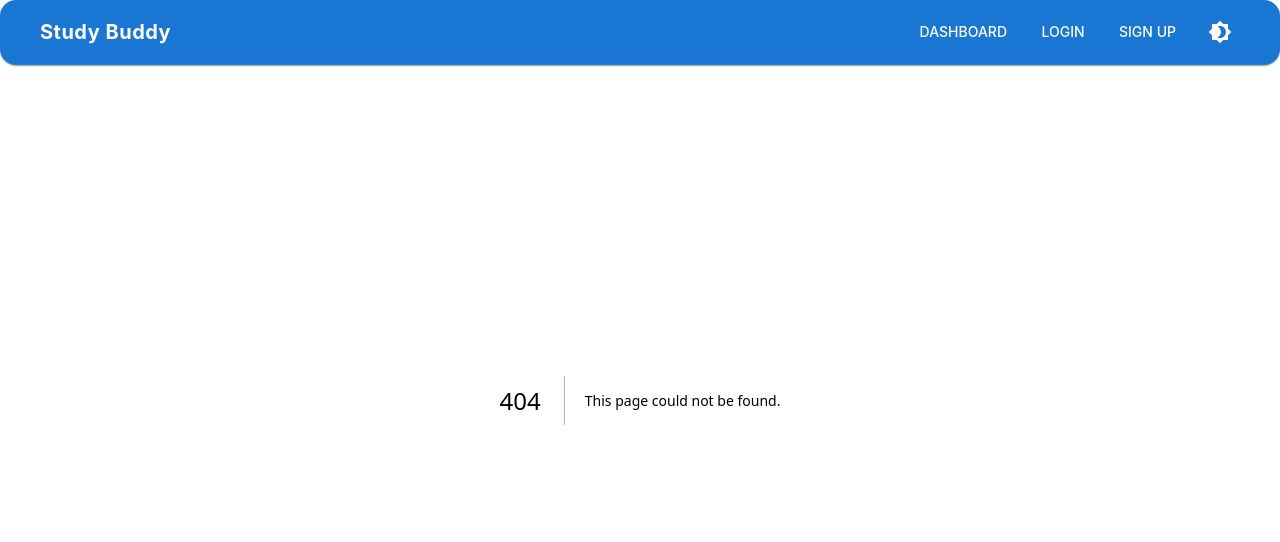
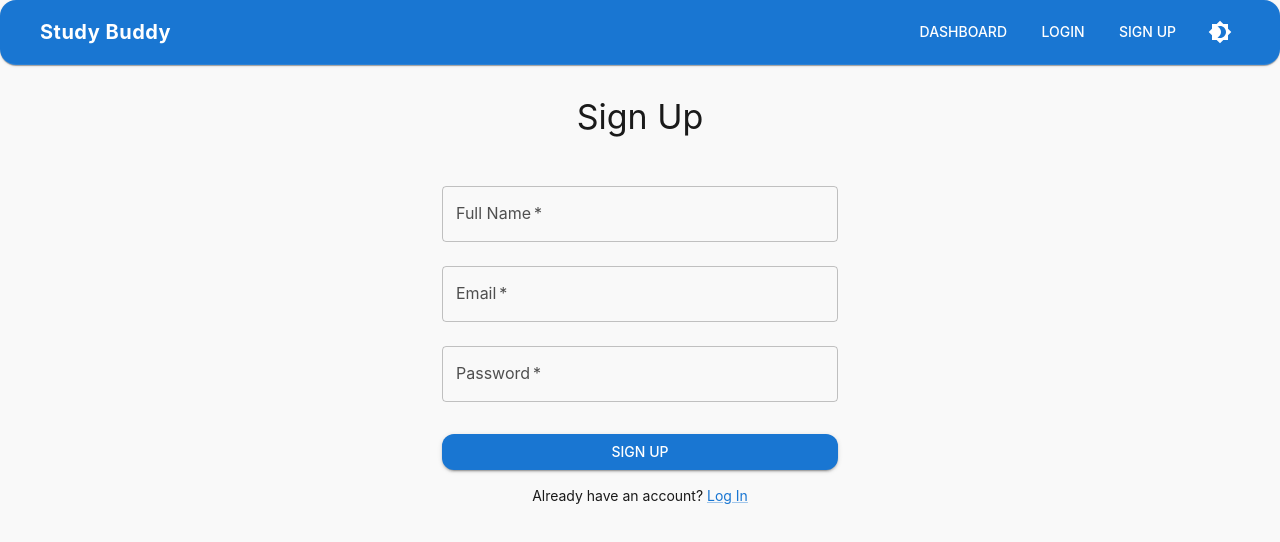
Before and after one commit to ncridlig/study-buddy, a Next.js app in the folder frontend/: page /signup in a window 1280 px wide. Before the commit this address had no page. Shown: the top 542 px of the page. Built offline with nearby package versions, Linux system fonts and the light colour scheme.

Commit message:
added login and sign up page

```diff
--- /dev/null
+++ b/frontend/src/app/login/page.tsx
@@ -0,0 +1,69 @@
+'use client';
+
+import React, { useState } from 'react';
+import {
+  Box,
+  Button,
+  Container,
+  TextField,
+  Typography,
+  Link as MuiLink,
+} from '@mui/material';
+import Link from 'next/link';
+
+export default function LoginPage() {
+  const [email, setEmail] = useState('');
+  const [password, setPassword] = useState('');
+
+  const handleSubmit = (e: React.FormEvent) => {
+    e.preventDefault();
+    console.log('Logging in with:', { email, password });
+    // TODO: send to API
+  };
+
+  return (
+    <Container maxWidth="xs" sx={{ pt: 12 }}>
+      <Typography variant="h4" align="center" gutterBottom>
+        Log In
+      </Typography>
+
+      <Box component="form" onSubmit={handleSubmit} sx={{ mt: 4 }}>
+        <TextField
+          label="Email"
+          type="email"
+          fullWidth
+          required
+          margin="normal"
+          value={email}
+          onChange={(e) => setEmail(e.target.value)}
+        />
+
+        <TextField
+          label="Password"
+          type="password"
+          fullWidth
+          required
+          margin="normal"
+          value={password}
+          onChange={(e) => setPassword(e.target.value)}
+        />
+
+        <Button
+          type="submit"
+          variant="contained"
+          fullWidth
+          sx={{ mt: 3 }}
+        >
+          Log In
+        </Button>
+
+        <Typography variant="body2" align="center" sx={{ mt: 2 }}>
+          Don't have an account?{' '}
+          <MuiLink component={Link} href="/signup">
+            Sign Up
+          </MuiLink>
+        </Typography>
+      </Box>
+    </Container>
+  );
+}
--- /dev/null
+++ b/frontend/src/app/signup/page.tsx
@@ -0,0 +1,79 @@
+'use client';
+
+import React, { useState } from 'react';
+import {
+  Box,
+  Button,
+  Container,
+  TextField,
+  Typography,
+  Link as MuiLink,
+} from '@mui/material';
+import Link from 'next/link';
+
+export default function SignUpPage() {
+  const [name, setName] = useState('');
+  const [email, setEmail] = useState('');
+  const [password, setPassword] = useState('');
+
+  const handleSubmit = (e: React.FormEvent) => {
+    e.preventDefault();
+    console.log('Signing up with:', { name, email, password });
+    // TODO: connect to your backend API
+  };
+
+  return (
+    <Container maxWidth="xs" sx={{ pt: 12 }}>
+      <Typography variant="h4" align="center" gutterBottom>
+        Sign Up
+      </Typography>
+
+      <Box component="form" onSubmit={handleSubmit} sx={{ mt: 4 }}>
+        <TextField
+          label="Full Name"
+          fullWidth
+          required
+          margin="normal"
+          value={name}
+          onChange={(e) => setName(e.target.value)}
+        />
+
+        <TextField
+          label="Email"
+          type="email"
+          fullWidth
+          required
+          margin="normal"
+          value={email}
+          onChange={(e) => setEmail(e.target.value)}
+        />
+
+        <TextField
+          label="Password"
+          type="password"
+          fullWidth
+          required
+          margin="normal"
+          value={password}
+          onChange={(e) => setPassword(e.target.value)}
+        />
+
+        <Button
+          type="submit"
+          variant="contained"
+          fullWidth
+          sx={{ mt: 3 }}
+        >
+          Sign Up
+        </Button>
+
+        <Typography variant="body2" align="center" sx={{ mt: 2 }}>
+          Already have an account?{' '}
+          <MuiLink component={Link} href="/login">
+            Log In
+          </MuiLink>
+        </Typography>
+      </Box>
+    </Container>
+  );
+}
```
